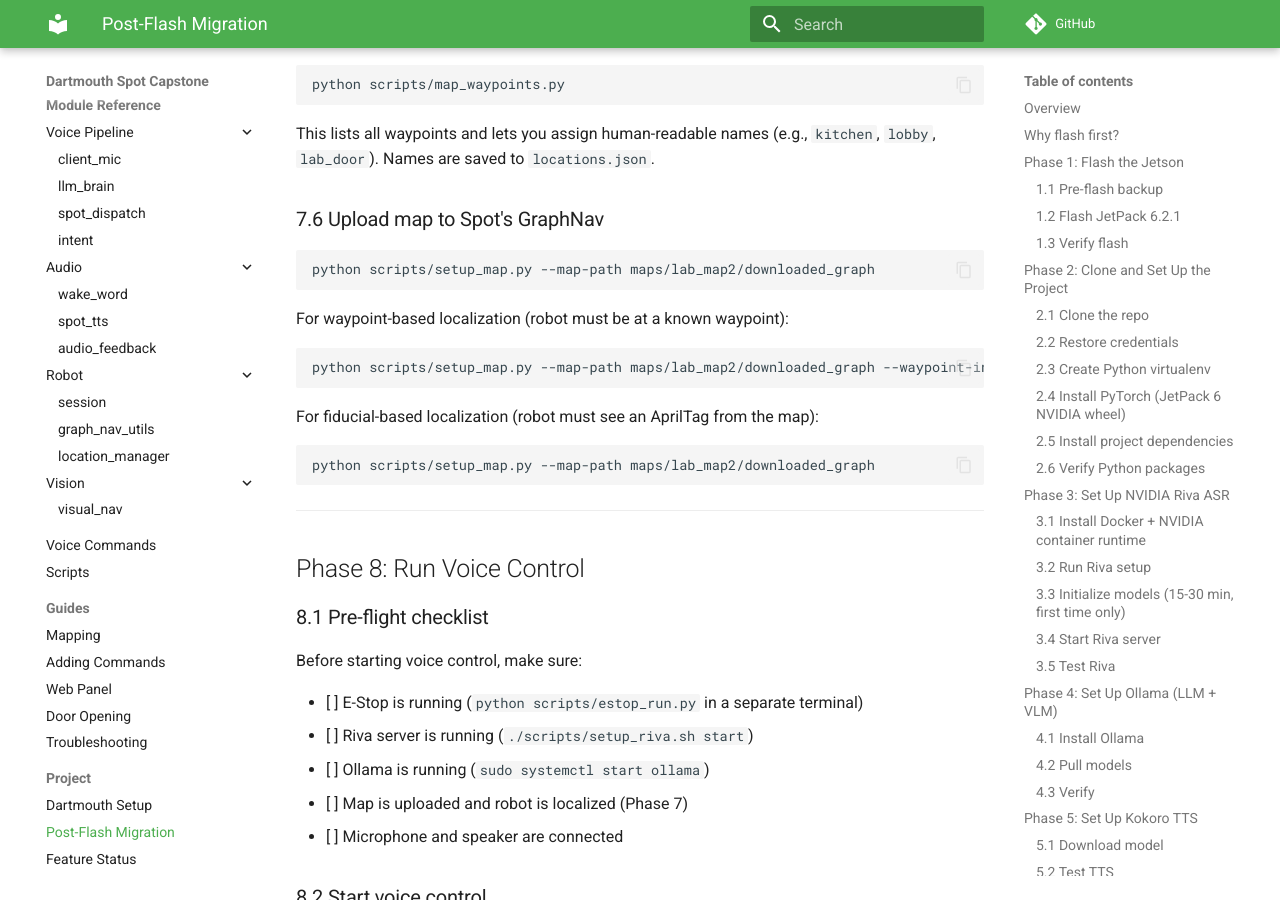
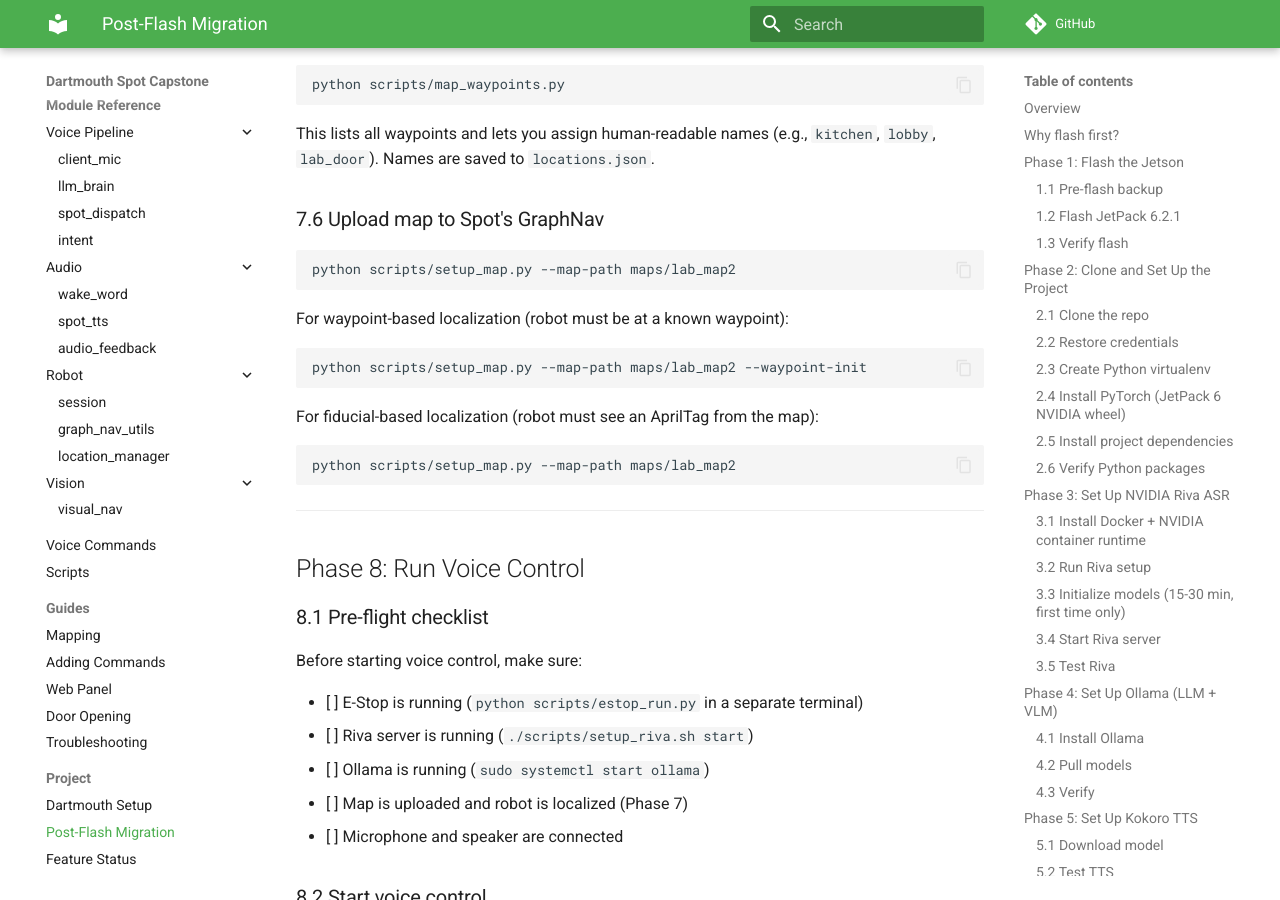
Before and after one commit to matteo-corrado/dartmouth_spot_capstone, an MkDocs documentation site: the page built from docs/POST_FLASH_MIGRATION.md, in a window 1280 px wide and 900 px high, scrolled down 6429 px. Built offline with MkDocs 1.6.1 and Material for MkDocs 9.7.7, drawn with Linux system fonts in a browser that asks for light colours; comment, search, counter and statistics services are not loaded; some of the changed text lies outside the part shown.

Commit message:
fix setup_map.py --map-path to use map directory, not subdirectory

````diff
--- a/docs/POST_FLASH_MIGRATION.md
+++ b/docs/POST_FLASH_MIGRATION.md
@@ -303,19 +303,19 @@
 ### 7.6 Upload map to Spot's GraphNav
 
 ```bash
-python scripts/setup_map.py --map-path maps/lab_map2/downloaded_graph
+python scripts/setup_map.py --map-path maps/lab_map2
 ```
 
 For waypoint-based localization (robot must be at a known waypoint):
 
 ```bash
-python scripts/setup_map.py --map-path maps/lab_map2/downloaded_graph --waypoint-init
+python scripts/setup_map.py --map-path maps/lab_map2 --waypoint-init
 ```
 
 For fiducial-based localization (robot must see an AprilTag from the map):
 
 ```bash
-python scripts/setup_map.py --map-path maps/lab_map2/downloaded_graph
+python scripts/setup_map.py --map-path maps/lab_map2
 ```
 
 ---
@@ -521,7 +521,7 @@
 python scripts/estop_run.py
 
 # 3. Upload map + localize (if not already loaded)
-python scripts/setup_map.py --map-path maps/lab_map2/downloaded_graph --waypoint-init
+python scripts/setup_map.py --map-path maps/lab_map2 --waypoint-init
 
 # 4. Start voice control
 python scripts/run_voice_control.py
````
Also changed, not shown: docs/getting-started/daily-operations.md (+1 -1 lines), docs/guides/troubleshooting.md (+1 -1 lines).
